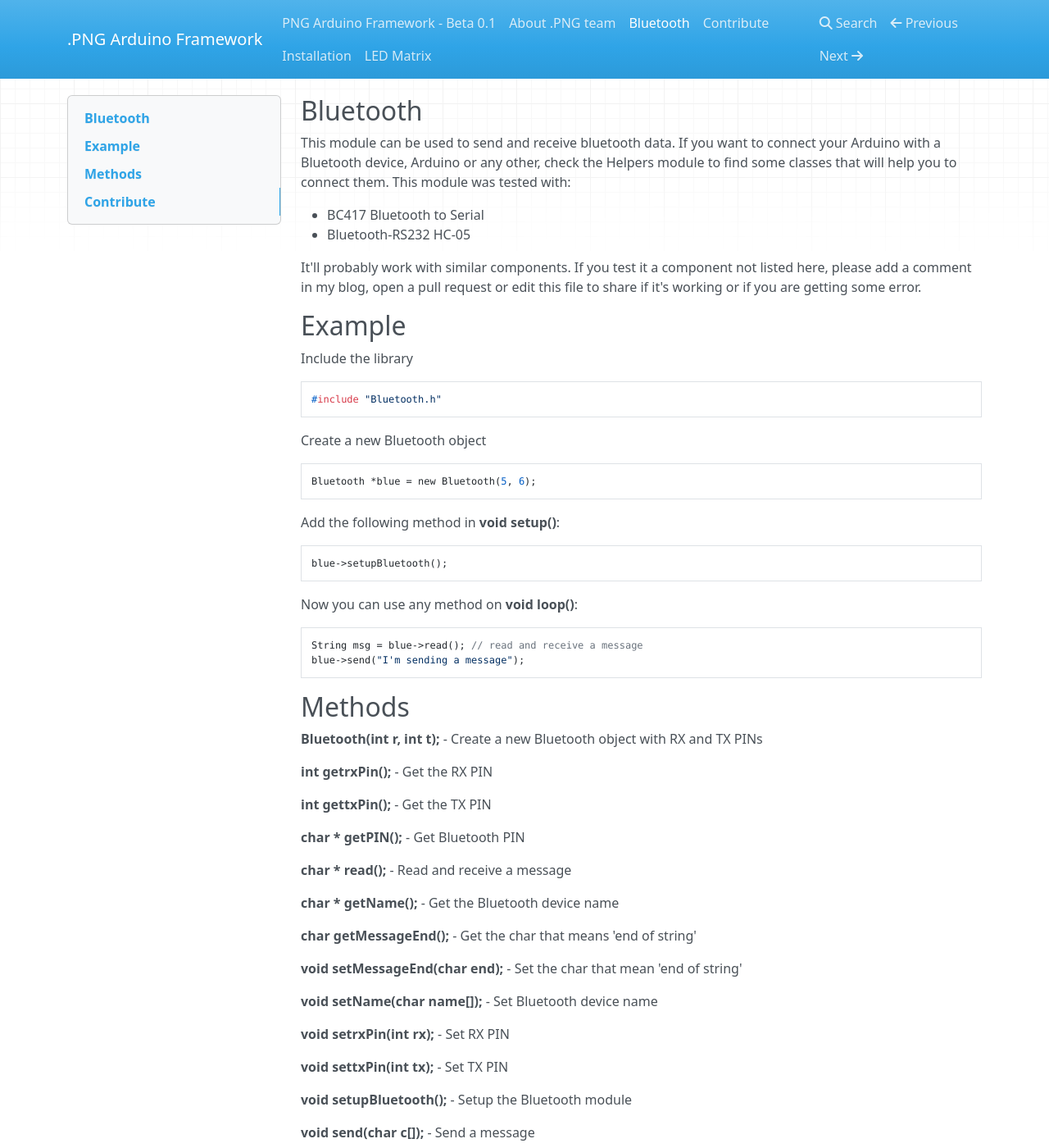
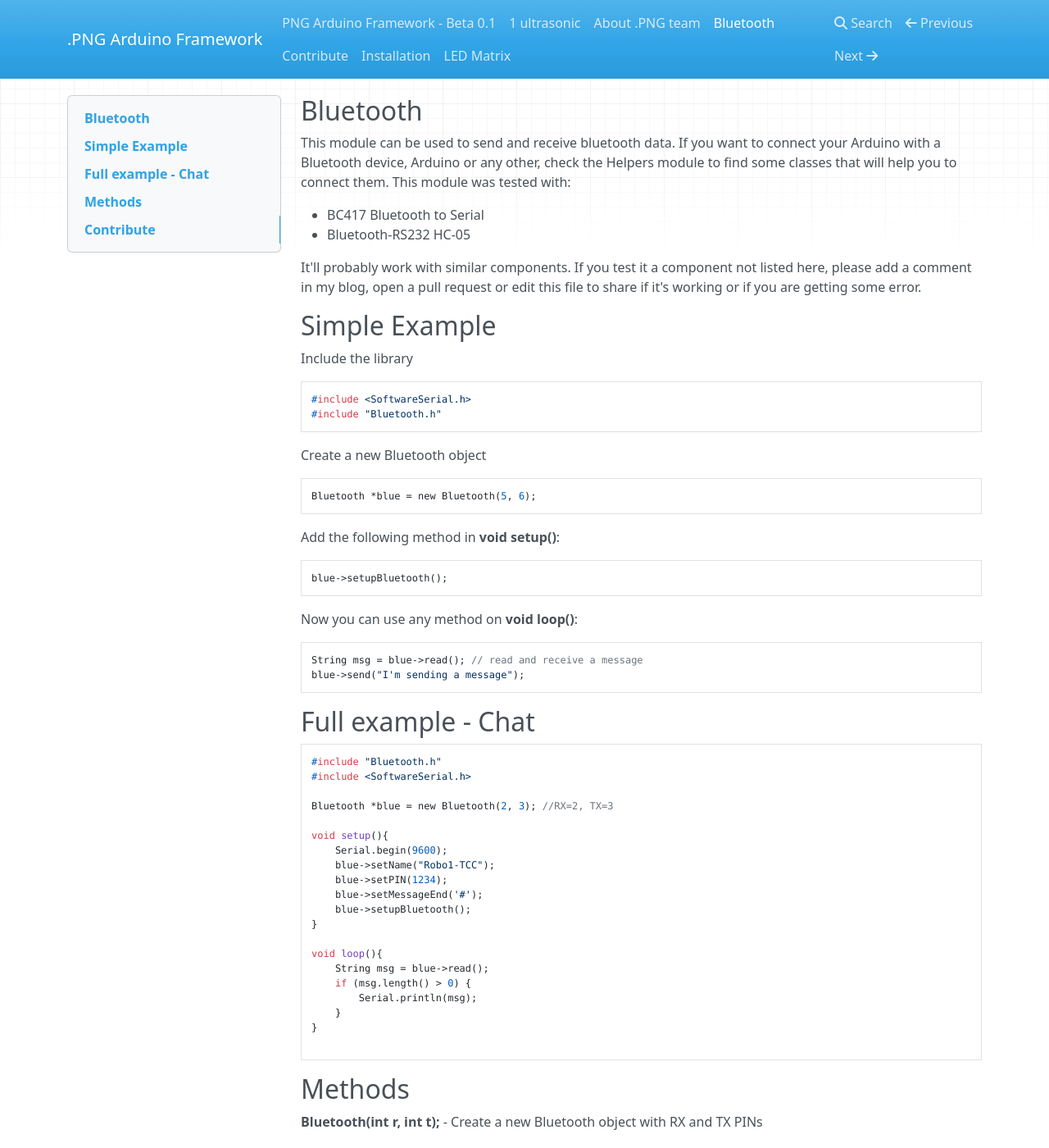
Before and after one commit to aron-bordin/PNG-Arduino-Framework, an MkDocs documentation site: the page built from docs/bluetooth.md, in a window 1280 px wide and 1400 px high. Shown: the whole window at 82% size. Built offline with MkDocs 1.6.1, drawn with Linux system fonts in a browser that asks for light colours; nearby versions of some CDN libraries.

Commit message:
Ultrasonic

````diff
--- a/docs/bluetooth.md
+++ b/docs/bluetooth.md
@@ -9,10 +9,11 @@
 It'll probably work with similar components. If you test it a component not listed here, please add a comment in my blog, open a pull request or edit this file to share if it's working or if you are getting some error.
 
 
-## Example
+## Simple Example
 
 Include the library
 ```c++
+#include <SoftwareSerial.h>
 #include "Bluetooth.h"
 ```
 
@@ -29,6 +30,30 @@
 ```c++
 String msg = blue->read(); // read and receive a message
 blue->send("I'm sending a message");
+```
+
+## Full example - Chat
+```c++
+#include "Bluetooth.h"
+#include <SoftwareSerial.h>
+
+Bluetooth *blue = new Bluetooth(2, 3); //RX=2, TX=3
+
+void setup(){
+	Serial.begin(9600);
+	blue->setName("Robo1-TCC");
+	blue->setPIN(1234);
+	blue->setMessageEnd('#');
+	blue->setupBluetooth();
+}
+
+void loop(){
+	String msg = blue->read();
+	if (msg.length() > 0) {
+		Serial.println(msg);
+	}
+}
+
 ```
 
 
````
Also changed, not shown: docs/1_ultrasonic.md (added, +64 -0 lines), 4 other files.
